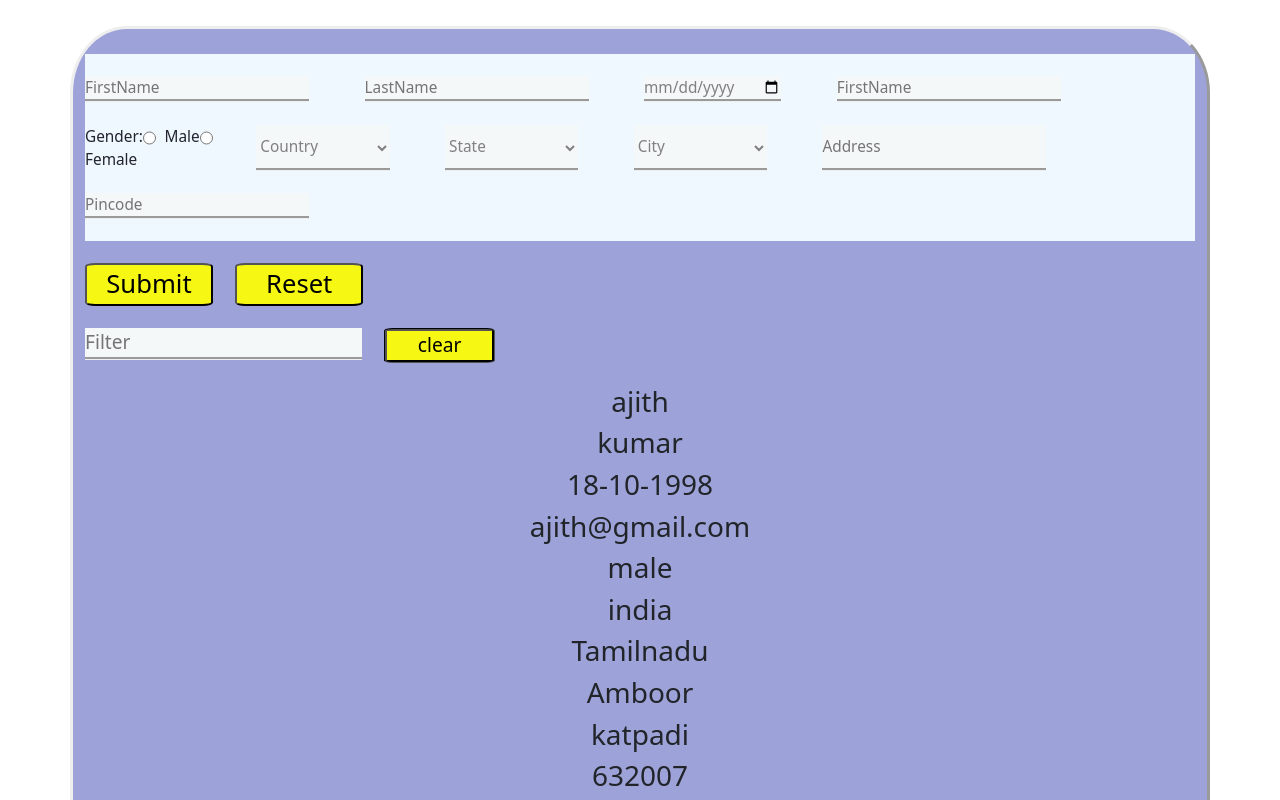
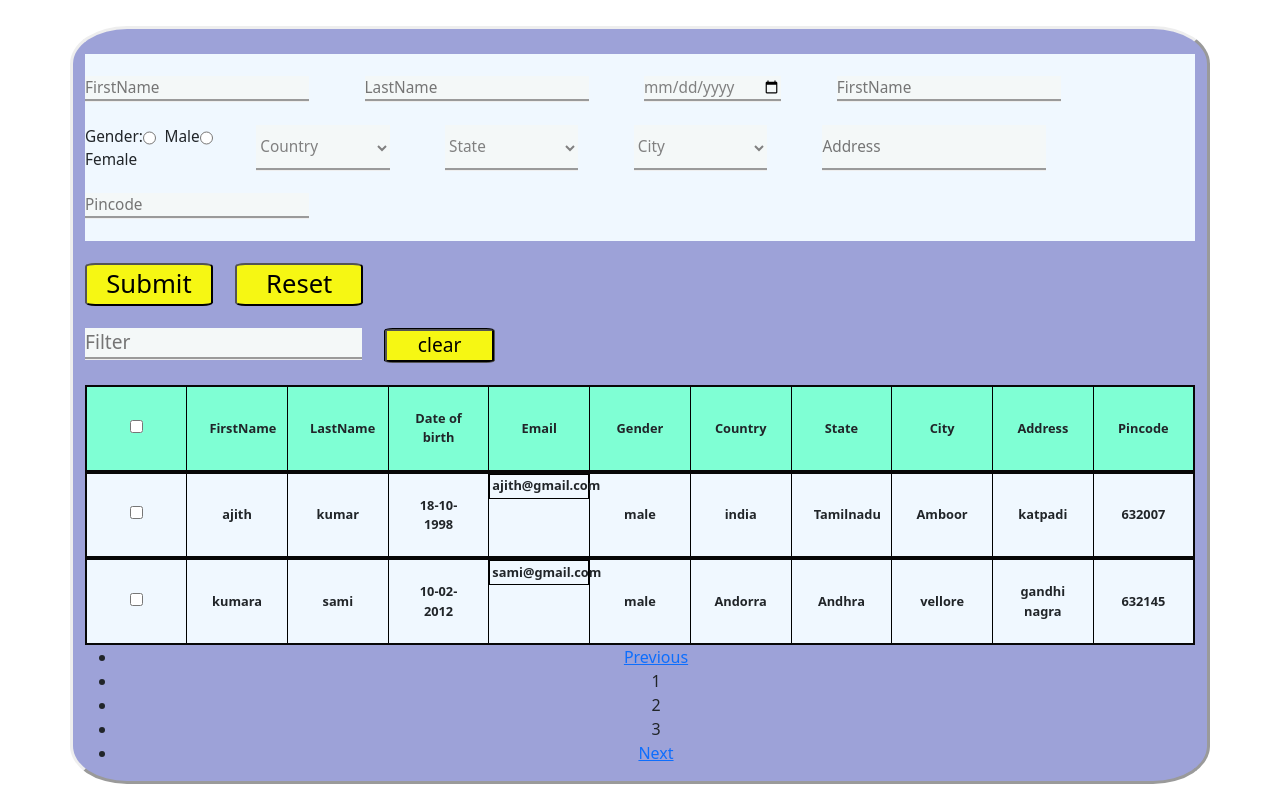
Before and after one commit to Ajithkumar1810/pagenation, a React (Create React App) app: page / in a window 1280 px wide. Shown: the top 800 px of the page. Built offline with nearby package versions, Linux system fonts and the light colour scheme.

Commit message:
4rd commit

```diff
--- a/src/Pagegrid.css
+++ b/src/Pagegrid.css
@@ -0,0 +1,38 @@
+*{
+    margin: 0;
+    padding: 0;
+    box-sizing: border-box;
+    /* background-color:azure; */
+}
+table {
+    border: 2px solid rgb(7, 7, 7);
+    width: 100%;
+    height: 50px;
+    table-layout: fixed;
+    margin-left: auto;
+    margin-right: auto;
+    background-color: aliceblue;
+  }
+  table[id="title"]{
+        background-color: aquamarine;
+        font-size: 1.2vmax;
+  }
+
+  th {
+    border-bottom: 1px solid black;
+  }
+
+  td {
+    text-align: center;
+    border:1px solid black;
+     padding: 2%;
+     font-size: 1vmax;
+     font-weight: bold;
+  }
+  td[id="email"]{
+        display: block;
+
+  }
+  tr{
+    border: 1px solid black;
+  }
--- a/src/Pagegrid.js
+++ b/src/Pagegrid.js
@@ -21,7 +21,7 @@ function Pagegrid(){
     .map((user)=>{
         return (
             <div className="user">
-                        <h3>{user.firstname}</h3>
+                        {/* <h3>{user.firstname}</h3>
                         <h3>{user.lastname}</h3>
                         <h3>{user.dob}</h3>
                         <h3>{user.email}</h3>
@@ -30,15 +30,45 @@ function Pagegrid(){
                         <h3>{user.state}</h3>
                         <h3>{user.city}</h3>
                         <h3>{user.address}</h3>
-                        <h3>{user.pincode}</h3>
-
+                        <h3>{user.pincode}</h3> */}
+                <table >
+                    <tr>
+                        <td><input type="checkbox"></input></td>
+                        <td>{user.firstname}</td>
+                        <td>{user.lastname}</td>
+                        <td>{user.dob}</td>
+                        <td id="email">{user.email}</td>
+                        <td>{user.gender}</td>
+                        <td>{user.country}</td>
+                        <td>{user.state}</td>
+                        <td>{user.city}</td>
+                        <td>{user.address}</td>
+                        <td>{user.pincode}</td>
+                    </tr>
+                </table>
                     </div>
         );
     })
 
     return (
         <div className="Pagegrid">
-            {displayUser}
+
+            <table id="title">
+                    <tr>
+            <td><input type="checkbox"></input></td>
+                        <td>FirstName</td>
+                        <td>LastName</td>
+                        <td>Date of birth</td>
+                        <td>Email</td>
+                        <td>Gender</td>
+                        <td>Country</td>
+                        <td>State</td>
+                        <td>City</td>
+                        <td>Address</td>
+                        <td>Pincode</td>
+                        </tr>
+                </table>
+                {displayUser}
             <ReactPaginate
                 previousLabel={"Previous"}
                 nextLabel={"Next"}
```
